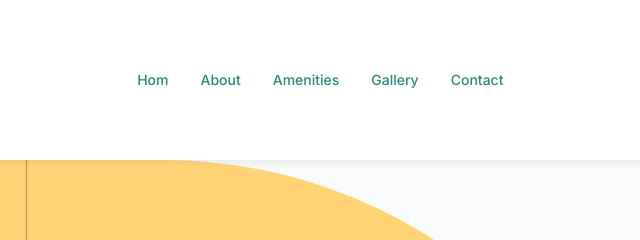
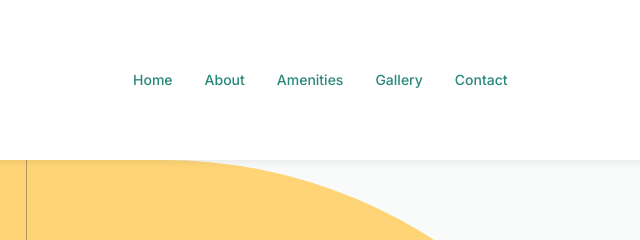
Before and after one commit to SantanderFerrari/airbnb, a website: page index.html in a window 1280 px wide. Shown: the top 240 px of the page, 297-937 px from the left. Drawn offline with nearby package versions, Linux system fonts and the light colour scheme; a web font is replaced by a local one.

Commit message:
Update to nav link

```diff
--- a/index.html
+++ b/index.html
@@ -44,7 +44,7 @@
             <nav
               class="hidden xl:flex items-center gap-8 text-sm font-medium text-accent-2"
             >
-              <a href="#home">Hom</a>
+              <a href="#home">Home</a>
               <a href="#about">About</a>
               <a href="#amenities">Amenities</a>
               <a href="#gallery">Gallery</a>
```
